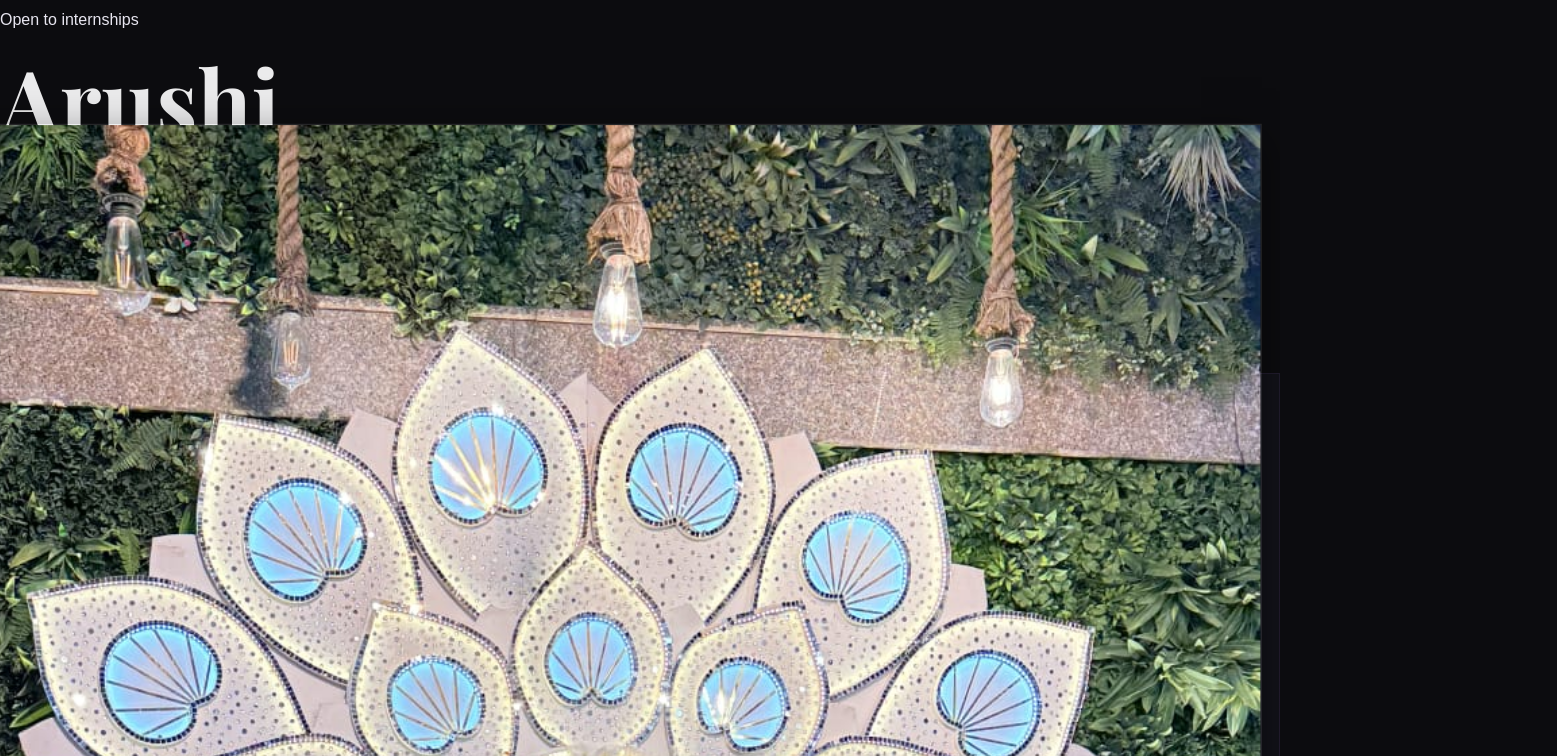
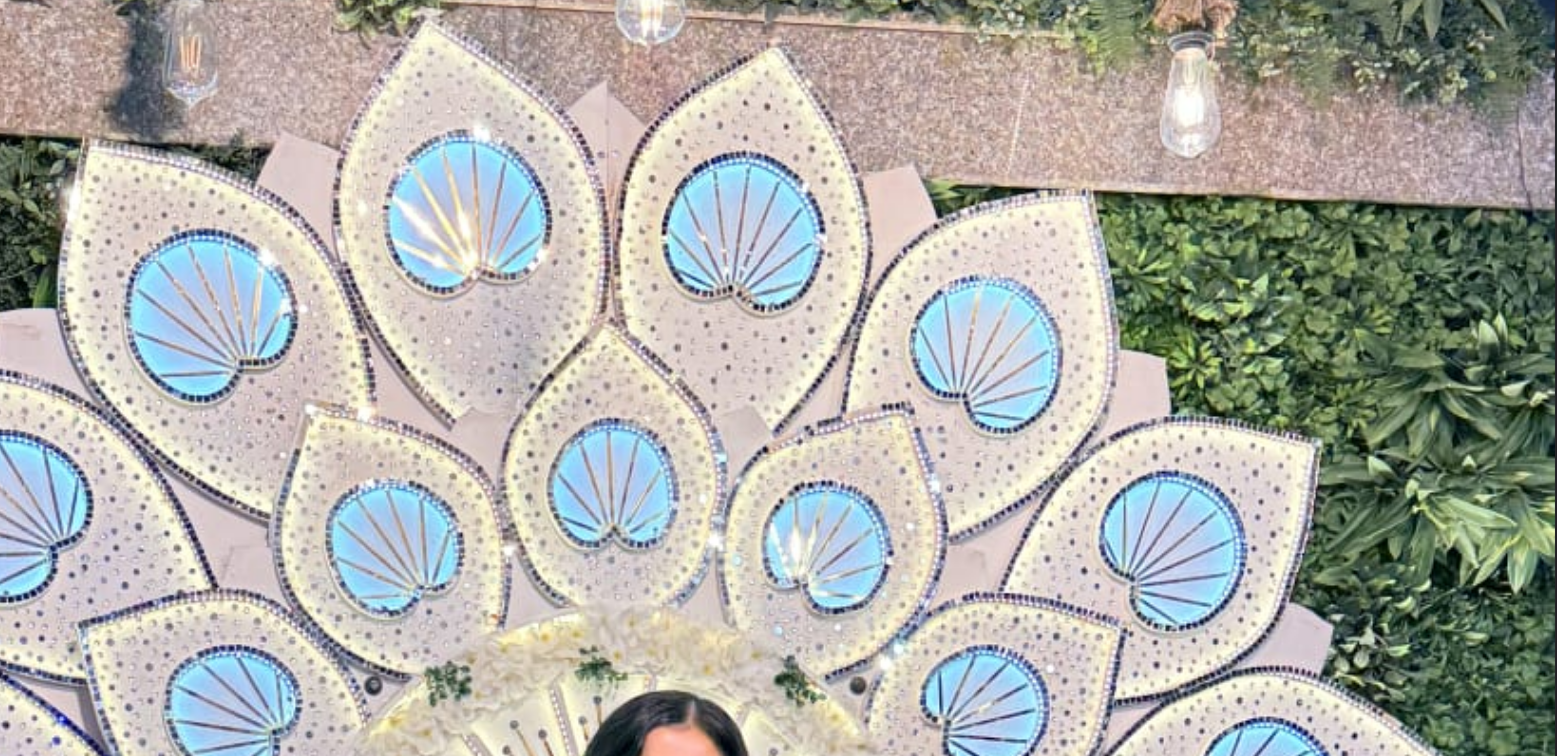
Before and after one commit to ArrushiTripathi2429/Personal-Portfolio, a React app in the folder client/: page / in a window 1280 px wide. Shown: the part 160-916 px from the top of the page, 1557 px wide, since content can reach past the window. Built offline with nearby package versions, Linux system fonts and the light colour scheme; the HTML template or start-up script is replaced by a standard one; a web font is replaced by a local one.

Commit message:
photo zomming updates

```diff
--- a/client/src/components/Hero.jsx
+++ b/client/src/components/Hero.jsx
@@ -1,5 +1,5 @@
 import { useEffect, useState } from 'react'
-import profilePic from '../assets/PortfolioPicture.jpeg' // <-- your image
+import profilePic from '../assets/PortfolioPicture.jpeg'
 
 const roles = [
   'Full Stack Developer',
@@ -35,16 +35,16 @@ export default function Hero() {
         @import url('https://fonts.googleapis.com/css2?family=Playfair+Display:ital,wght@0,700;1,700&display=swap');
 
         @keyframes shimmer {
-          0% { background-position: -200% center; }
-          100% { background-position: 200% center; }
+          0%   { background-position: -200% center; }
+          100% { background-position:  200% center; }
         }
         @keyframes floatUp {
-          0% { opacity: 0; transform: translateY(22px); }
+          0%   { opacity: 0; transform: translateY(22px); }
           100% { opacity: 1; transform: translateY(0); }
         }
         @keyframes borderSpin {
           from { --angle: 0deg; }
-          to { --angle: 360deg; }
+          to   { --angle: 360deg; }
         }
         @property --angle {
           syntax: '<angle>';
@@ -78,19 +78,21 @@ export default function Hero() {
         }
       `}</style>
 
-      <section className="relative flex items-center min-h-screen">
+      <section className="relative flex items-center min-h-screen overflow-hidden">
         <div className="grid items-center w-full max-w-5xl gap-16 px-6 pt-20 mx-auto md:grid-cols-2">
 
           {/* LEFT */}
           <div className="flex flex-col gap-6">
-            <span className="text-xs uppercase text-emerald-400">Open to internships</span>
+            <span className="text-xs uppercase text-emerald-400">
+              Open to internships
+            </span>
 
             <div>
               <div className="hero-name-first">Arushi</div>
               <div className="hero-name-last">Tripathi</div>
             </div>
 
-            <p className="italic text-gray-400">
+            <p className="text-gray-400 italic min-h-[24px]">
               {text}
               <span className="animate-pulse">|</span>
             </p>
@@ -110,26 +112,25 @@ export default function Hero() {
             </div>
           </div>
 
-          {/* RIGHT — PHOTO */}
+
           <div className="flex justify-center">
             <div className="relative w-56 h-72">
 
-              {/* frame */}
-              <div className="absolute inset-0 flex items-center justify-center rounded-2xl photo-frame-outer">
-
+              <div className="absolute inset-0 flex items-center justify-center overflow-hidden rounded-2xl photo-frame-outer">
 
                 <img
                   src={profilePic}
                   alt="Arushi Tripathi"
-  className="h-56 transition-all duration-300 w-44 rounded-xl hover:scale-105"
+                  className="w-full h-full rounded-2xl"
                   style={{
                     objectFit: 'cover',
-    objectPosition: 'center top',
-    transform: 'scale(1.35)',
+                    objectPosition: 'center 75%',
+                    transform: 'scale(1.9)',
                     border: '1px solid rgba(255,255,255,0.1)',
                     boxShadow: '0 10px 30px rgba(0,0,0,0.5)',
                   }}
                 />
+
               </div>
             </div>
           </div>
```
Lines whose indentation alone changed are shown as unchanged.
